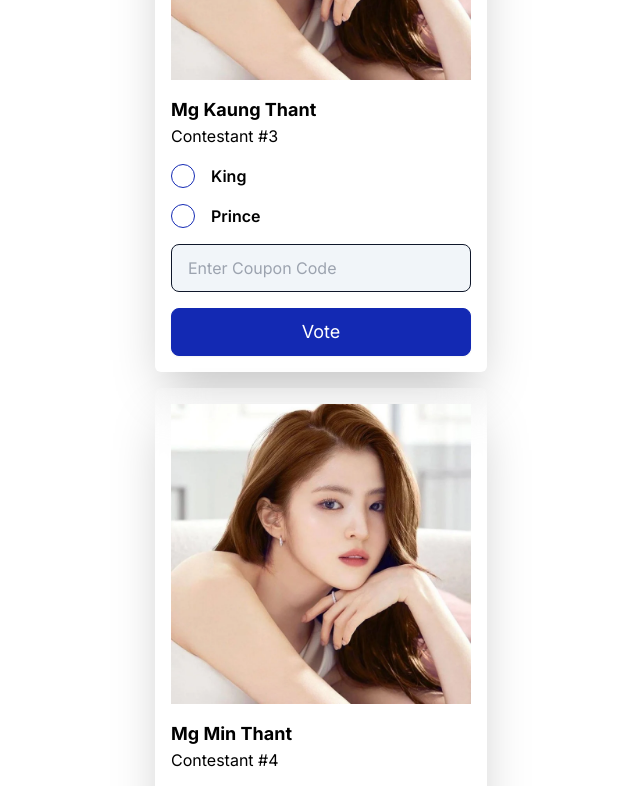
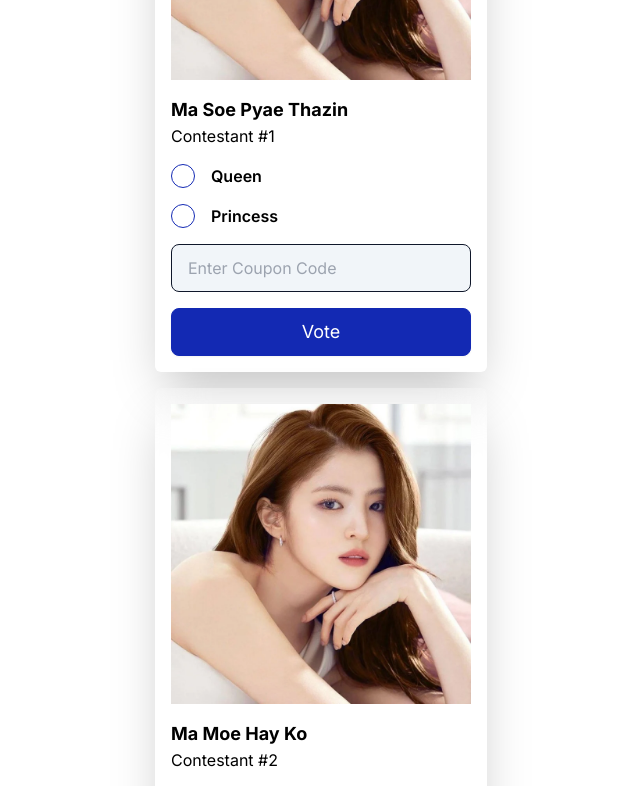
Before and after one commit to kmkhant/ucsm-fwlc-2024-voting-app, a Next.js app: page / in a window 1280 px wide. Shown: the part 1660-2446 px from the top of the page, without its empty margins (319-959 px from the left). Built offline with nearby package versions, Linux system fonts and the light colour scheme.

Commit message:
update: contestants

```diff
--- a/src/app/components/Card.tsx
+++ b/src/app/components/Card.tsx
@@ -25,20 +25,6 @@ export const dataSelections: ICard[] = [
 		image: PlaceHolderImage,
 		isMale: true,
 	},
-	{
-		contestantId: "FWLC-KP-#3",
-		name: "Mg Kaung Thant",
-		description: "Contestant #3",
-		image: PlaceHolderImage,
-		isMale: true,
-	},
-	{
-		contestantId: "FWLC-KP-#4",
-		name: "Mg Min Thant",
-		description: "Contestant #4",
-		image: PlaceHolderImage,
-		isMale: true,
-	},
 
 	// Queen and Princesses
 	{
@@ -52,20 +38,6 @@ export const dataSelections: ICard[] = [
 		contestantId: "FWLC-QP-#2",
 		name: "Ma Moe Hay Ko",
 		description: "Contestant #2",
-		image: PlaceHolderImage,
-		isFemale: true,
-	},
-	{
-		contestantId: "FWLC-QP-#3",
-		name: "Ma Moe Moe",
-		description: "Contestant #3",
-		image: PlaceHolderImage,
-		isFemale: true,
-	},
-	{
-		contestantId: "FWLC-QP-#4",
-		name: "Ma Soe Moe Shwe Yee",
-		description: "Contestant #4",
 		image: PlaceHolderImage,
 		isFemale: true,
 	},
```
